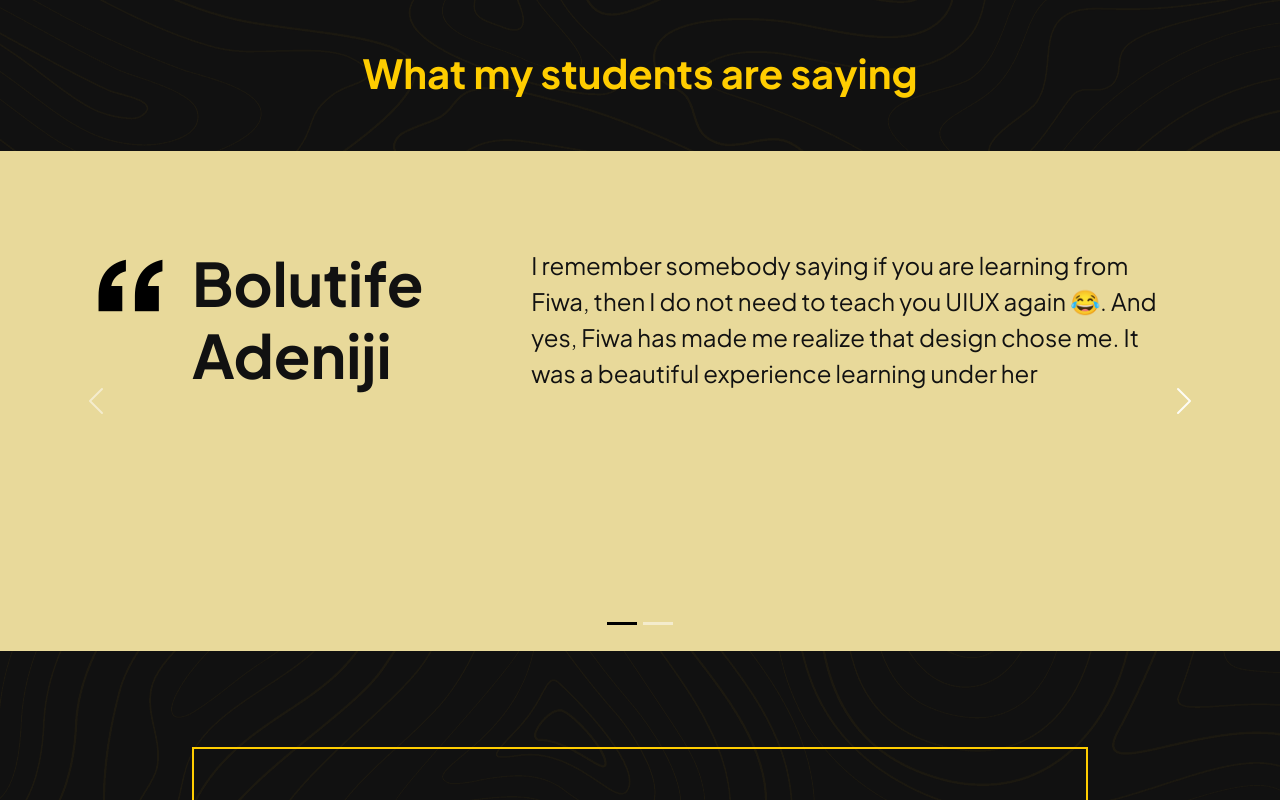
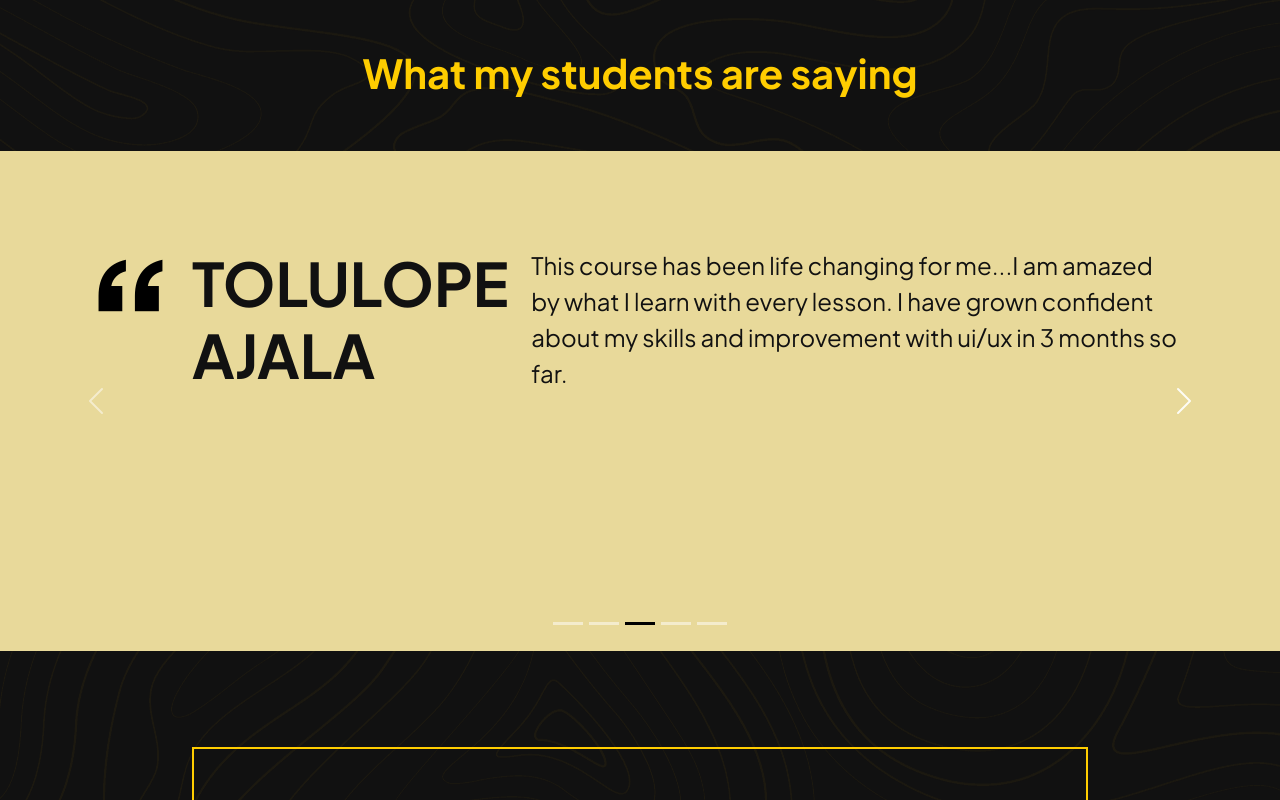
Before and after one commit to perxels/fiwa, a React (Create React App) app: page / in a window 1280 px wide. Both pictures are taken after a click on the button "Next". Shown: the part 3122-3922 px from the top of the page. Built offline with nearby package versions, Linux system fonts and the light colour scheme.

Commit message:
testimonials

```diff
--- a/src/components/Testimonials.js
+++ b/src/components/Testimonials.js
@@ -33,6 +33,46 @@ const Testimonials = () => {
                             Transitioning from graphics design to product design wasn't easy but learning under Fiwa made
                             it possible by giving me a quality design education and ensuring I worked on real-Life project. <br />
                             If you are thinking of transitioning to product design consider learning from Fiwa.
+                        </div>
+                    </div>
+                </Carousel.Item>
+
+                <Carousel.Item>
+                    <div className="carousel__item">
+                        <div className="testifier">
+                            <h3>TOLULOPE AJALA</h3>
+                            {/* <p>Project Manager at Bolt</p> */}
+                        </div>
+                        <div className="testimony">
+                        This course has been life changing for me...I am amazed by what I learn with every lesson.
+                        I have grown confident about my skills and improvement with ui/ux in 3 months so far.
+                        </div>
+                    </div>
+                </Carousel.Item>
+
+                <Carousel.Item>
+                    <div className="carousel__item">
+                        <div className="testifier">
+                            <h3>CYNTHIA NWAEZE</h3>
+                            {/* <p>Project Manager at Bolt</p> */}
+                        </div>
+                        <div className="testimony">
+                            I'm a mother of three(3) and I thought I won't be able to transition into tech. <br />
+                            But fiwa's mentorship and training has enabled me to transition with ease, I now work as a UIUX designer. Thank you
+                        </div>
+                    </div>
+                </Carousel.Item>
+
+                <Carousel.Item>
+                    <div className="carousel__item">
+                        <div className="testifier">
+                            <h3>AYOMIDE PETER</h3>
+                            {/* <p>Project Manager at Bolt</p> */}
+                        </div>
+                        <div className="testimony">
+                            A great way to learn UX/UI by seeing real-world examples, Fiwa class has that.
+                            I also love how you can contact the instructors and other students within the course
+                            to get feedback and learn from them.
                         </div>
                     </div>
                 </Carousel.Item>
```
